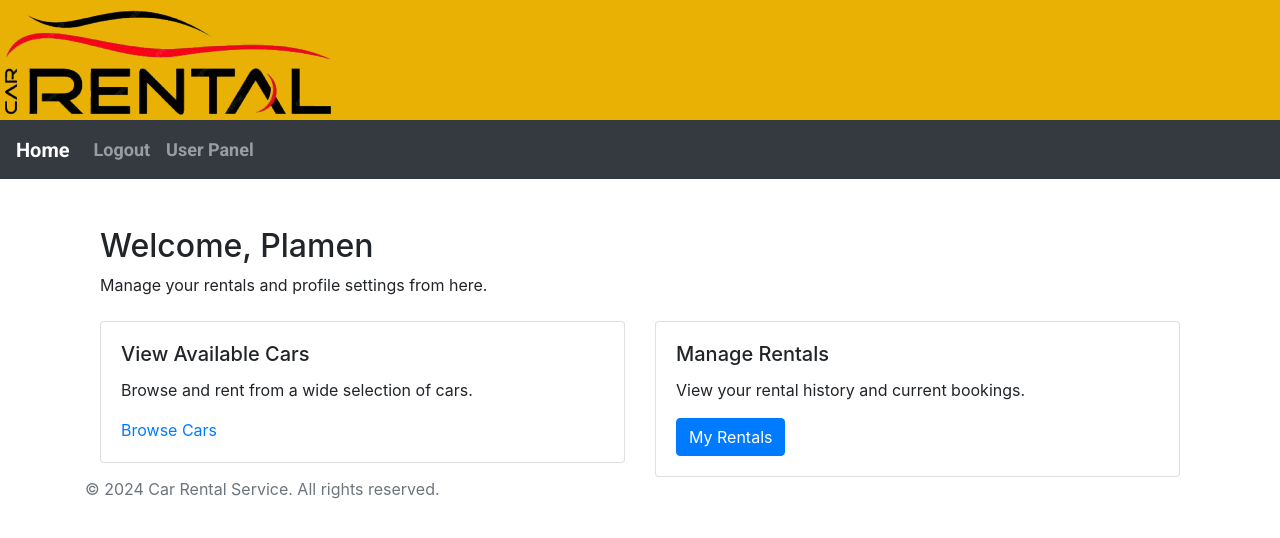
After one commit to pgnikolov/flask-car-rental, a Flask app: page /user/panel in a window 1280 px wide. The commit adds this page. Shown: the top 538 px of the page. Run offline with Flask 3, Linux system fonts and the light colour scheme; a user stored in the database is signed in; some libraries are stand-ins or nearby versions.

Commit message:
Add admin and user panels with appropriate routes and templates
Introduce separate admin and user panels with Blueprint routing in `routes.py`. Update the navigation bar in `base.html` to display links based on user authentication and admin status. Adjust style.css for branding consistency.

```diff
--- a/app/__init__.py
+++ b/app/__init__.py
@@ -3,7 +3,8 @@ from os import path
 from flask import Flask, render_template
 from flask_login import LoginManager
 from flask_sqlalchemy import SQLAlchemy
-
+from app.user.routes import user_bp
+from app.admin.routes import admin_bp
 
 BASE_DIR = os.path.dirname(os.path.abspath(__file__))
 DB_NAME = 'database.db'
@@ -22,6 +23,8 @@ def create_app():
 
     app.register_blueprint(views_bp)
     app.register_blueprint(auth_bp, url_prefix='/auth')
+    app.register_blueprint(user_bp)
+    app.register_blueprint(admin_bp)
 
     from app.models import User
 
--- a/app/static/css/style.css
+++ b/app/static/css/style.css
@@ -18,7 +18,7 @@
 
 .navbar-brand {
     font-family: 'Roboto', sans-serif; /* Use Roboto font */
-    font-size: 24px; /* Font size for brand */
+    font-size: 18px; /* Font size for brand */
     font-weight: bold; /* Make brand bold */
     color: #f6c812; /* Change brand color */
 }
--- a/app/templates/base.html
+++ b/app/templates/base.html
@@ -3,7 +3,7 @@
 <head>
     <meta charset="UTF-8">
     <meta name="viewport" content="width=device-width, initial-scale=1.0">
-    <title>{% block title %}My Car Rental Service{% endblock %}</title>
+    <title>{% block title %}Car Rental Service{% endblock %}</title>
     <link rel="stylesheet" href="{{ url_for('static', filename='css/style.css') }}">
     <link rel="stylesheet" href="https://maxcdn.bootstrapcdn.com/bootstrap/4.5.2/css/bootstrap.min.css">
     <link rel="stylesheet" href="https://fonts.googleapis.com/css2?family=Roboto:wght@700&display=swap">
@@ -18,8 +18,22 @@
         <a class="navbar-brand" href="{{ url_for('views.index') }}">Home</a>
         <div class="collapse navbar-collapse">
             <ul class="navbar-nav mr-auto">
+                {% if current_user.is_authenticated %}
                     <li class="nav-item">
-                    <a class="nav-link" href="#">Login</a>
+                        <a class="nav-link" href="{{ url_for('auth.logout') }}">Logout</a>
+                    </li>
+                    {% if current_user.is_admin %}
+                        <li class="nav-item">
+                            <a class="nav-link" href="{{ url_for('admin.admin_panel') }}">Admin Panel</a>
+                        </li>
+                    {% else %}
+                        <li class="nav-item">
+                            <a class="nav-link" href="{{ url_for('user.user_panel') }}">User Panel</a>
+                        </li>
+                    {% endif %}
+                {% else %}
+                    <li class="nav-item">
+                        <a class="nav-link" href="{{ url_for('auth.login') }}">Login</a>
                     </li>
                     <li class="nav-item">
                         <a class="nav-link" href="{{ url_for('auth.sign_up') }}">Sign Up</a>
@@ -30,6 +44,7 @@
                     <li class="nav-item">
                         <a class="nav-link" href="#">Rentals</a>
                     </li>
+                {% endif %}
             </ul>
         </div>
     </nav>
--- /dev/null
+++ b/app/templates/user.html
@@ -0,0 +1,31 @@
+{% extends "base.html" %}
+
+{% block title %}User Panel - My Car Rental Service{% endblock %}
+
+{% block content %}
+<div class="container mt-5">
+    <h2>Welcome, {{ current_user.first_name }}</h2>
+    <p>Manage your rentals and profile settings from here.</p>
+
+    <div class="row mt-4">
+        <div class="col-md-6">
+            <div class="card">
+                <div class="card-body">
+                    <h5 class="card-title">View Available Cars</h5>
+                    <p class="card-text">Browse and rent from a wide selection of cars.</p>
+                    <a href="#">Browse Cars</a>
+                </div>
+            </div>
+        </div>
+        <div class="col-md-6">
+            <div class="card">
+                <div class="card-body">
+                    <h5 class="card-title">Manage Rentals</h5>
+                    <p class="card-text">View your rental history and current bookings.</p>
+                    <a href="#" class="btn btn-primary">My Rentals</a>
+                </div>
+            </div>
+        </div>
+    </div>
+</div>
+{% endblock %}
--- /dev/null
+++ b/app/user/routes.py
@@ -0,0 +1,9 @@
+from flask import Blueprint, render_template
+from flask_login import login_required, current_user
+
+user_bp = Blueprint('user', __name__, url_prefix='/user')
+
+@user_bp.route('/panel')
+@login_required
+def user_panel():
+    return render_template('user.html', current_user=current_user)
```
Also changed, not shown: app/admin/routes.py (added, +20 -0 lines), app/templates/admin.html (added, +40 -0 lines), app/admin/__init__.py (added). Lines whose indentation alone changed are shown as unchanged.
